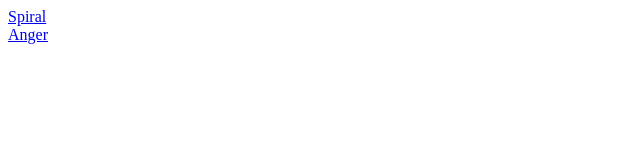
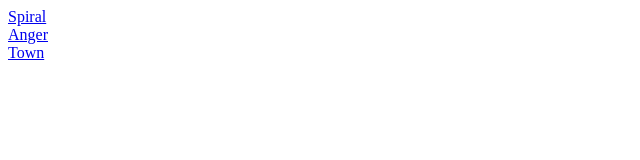
Before and after one commit to jordanmnunez16/jordanmnunez16.github.io, a plain HTML site: page index.html in a window 1280 px wide. Shown: the full height of the page, 0-640 px from the left. Drawn offline with Linux system fonts and the light colour scheme.

Commit message:
add town to index

```diff
--- a/index.html
+++ b/index.html
@@ -1,5 +1,6 @@
 <!DOCTYPE html>
 <html>
     <a href="./spiral.html">Spiral</a> <br/>
-    <a href = "./angry.html">Anger</a>
+    <a href = "./angry.html">Anger</a> <br/>
+    <a href = "./grtown/for_students/grtown.html">Town</a>
 </html>
```
